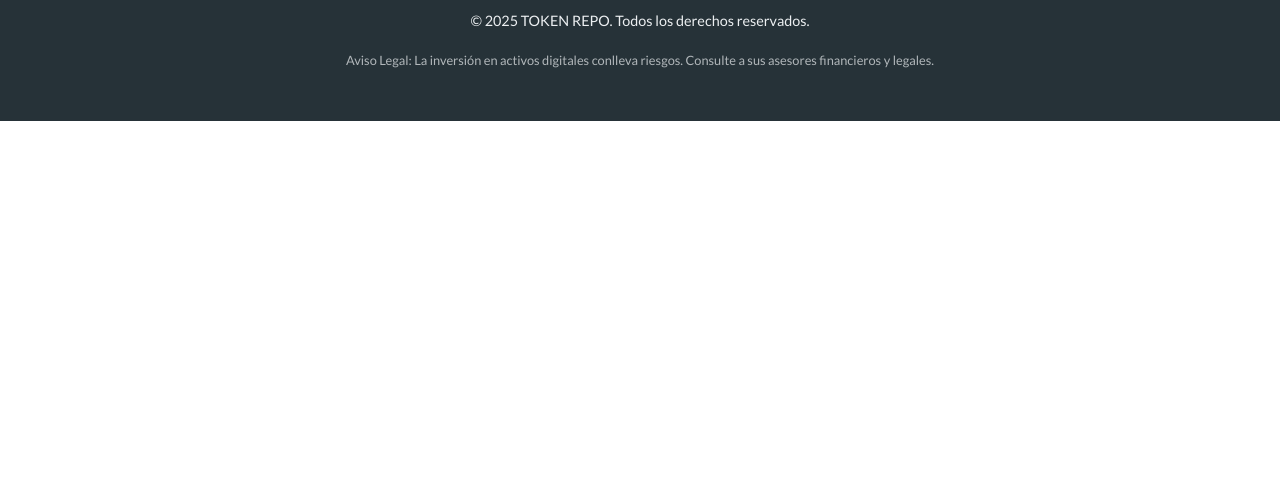
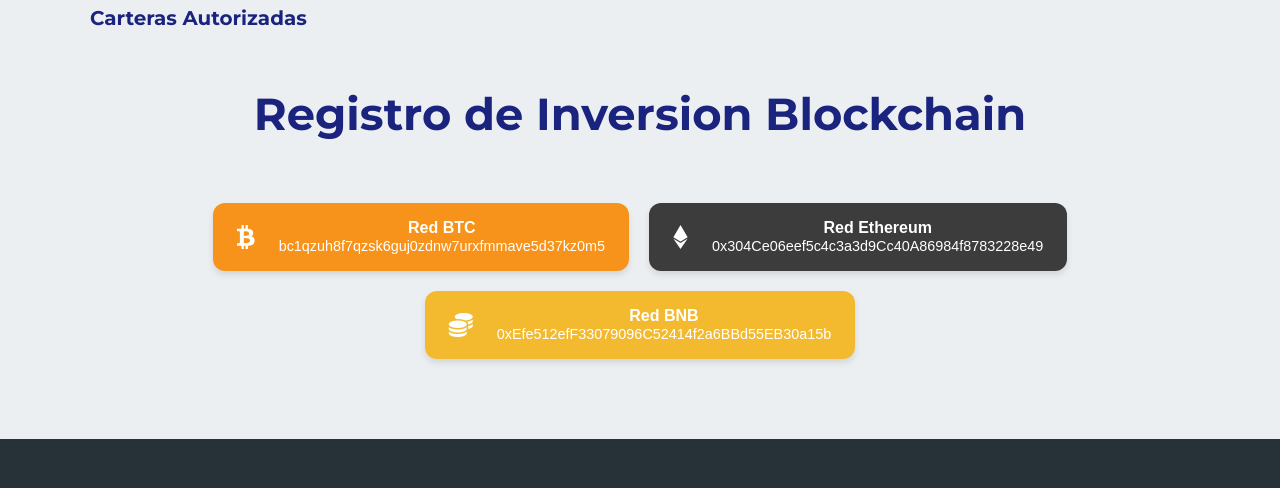
Before and after one commit to aalvarez351/REPO, a plain HTML site: page index.html in a window 1280 px wide. Shown: the part 4851-5339 px from the top of the page. Before the commit the page ends 4972 px from the top, so only its background shows below. Drawn offline with Linux system fonts and the light colour scheme.

Commit message:
actualizacionsxe

```diff
--- a/index.html
+++ b/index.html
@@ -192,6 +192,62 @@
                 </div>
             </div>
         </section>
+        <section id="carteras" class="section-bg">
+            <div class="container">
+                <div class="subtitle"><h3>Carteras Autorizadas<h3>
+                    <h2>Registro de Inversion Blockchain</h2>
+                        <!-- CDN de Font Awesome (solo si no lo tienes ya incluido) -->
+<link rel="stylesheet" href="https://cdnjs.cloudflare.com/ajax/libs/font-awesome/6.5.0/css/all.min.css">
+
+<!-- Contenedor de los botones -->
+<div style="display: flex; gap: 20px; flex-wrap: wrap; justify-content: center;">
+
+  <!-- Botón BTC -->
+  <button onclick="copiarAlPortapapeles('bc1qzuh8f7qzsk6guj0zdnw7urxfmmave5d37kz0m5')"
+          style="display: flex; align-items: center; padding: 1em 1.5em; border: none; border-radius: 12px; font-size: 1rem; cursor: pointer; color: white; background-color: #f7931a; box-shadow: 0 4px 6px rgba(0,0,0,0.1); min-width: 300px;">
+    <i class="fab fa-btc" style="font-size: 1.5rem; margin-right: 1em;"></i>
+    <div>
+      <strong>Red BTC</strong><br>
+      <span style="font-size: 0.9rem; word-break: break-all;">bc1qzuh8f7qzsk6guj0zdnw7urxfmmave5d37kz0m5</span>
+    </div>
+  </button>
+
+  <!-- Botón Ethereum -->
+  <button onclick="copiarAlPortapapeles('0x304Ce06eef5c4c3a3d9Cc40A86984f8783228e49')"
+          style="display: flex; align-items: center; padding: 1em 1.5em; border: none; border-radius: 12px; font-size: 1rem; cursor: pointer; color: white; background-color: #3c3c3d; box-shadow: 0 4px 6px rgba(0,0,0,0.1); min-width: 300px;">
+    <i class="fab fa-ethereum" style="font-size: 1.5rem; margin-right: 1em;"></i>
+    <div>
+      <strong>Red Ethereum</strong><br>
+      <span style="font-size: 0.9rem; word-break: break-all;">0x304Ce06eef5c4c3a3d9Cc40A86984f8783228e49</span>
+    </div>
+  </button>
+
+  <!-- Botón BNB -->
+  <button onclick="copiarAlPortapapeles('0xEfe512efF33079096C52414f2a6BBd55EB30a15b')"
+          style="display: flex; align-items: center; padding: 1em 1.5em; border: none; border-radius: 12px; font-size: 1rem; cursor: pointer; color: white; background-color: #f3ba2f; box-shadow: 0 4px 6px rgba(0,0,0,0.1); min-width: 300px;">
+    <i class="fa-solid fa-coins" style="font-size: 1.5rem; margin-right: 1em;"></i>
+    <div>
+      <strong>Red BNB</strong><br>
+      <span style="font-size: 0.9rem; word-break: break-all;">0xEfe512efF33079096C52414f2a6BBd55EB30a15b</span>
+    </div>
+  </button>
+
+</div>
+
+<!-- Script para copiar al portapapeles -->
+<script>
+  function copiarAlPortapapeles(texto) {
+    navigator.clipboard.writeText(texto)
+      .then(() => alert('Dirección copiada: ' + texto))
+      .catch(err => alert('Error al copiar: ' + err));
+  }
+</script>
+
+
+
+                </div>
+            </div>
+        </section>
     </main>
     <footer>
         <a href="index.html" class="logo">TOKEN REPO</a>
```
